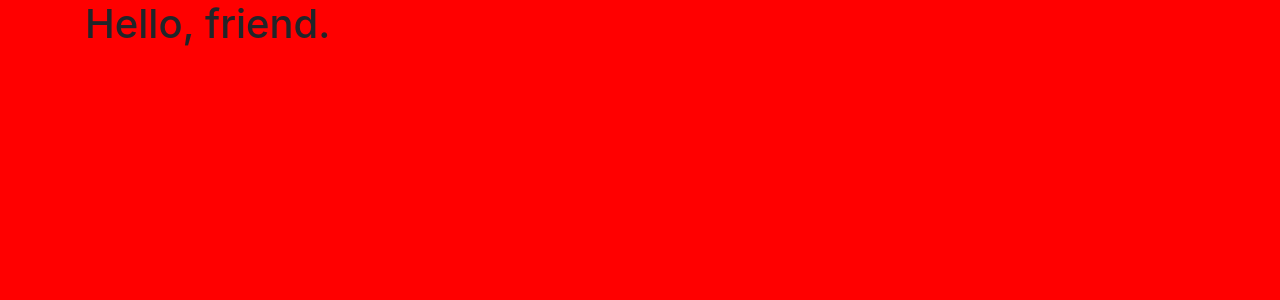
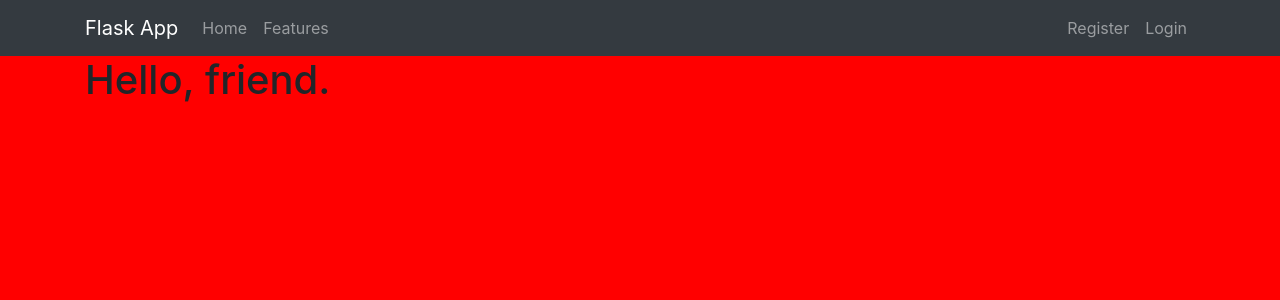
Before and after one commit to kkornel/flask-social-app, a Flask app: page / in a window 1280 px wide. Shown: the top 300 px of the page. Run offline with Flask 2, Linux system fonts and the light colour scheme; some libraries are stand-ins or nearby versions.

Commit message:
Added BS layout to base page

```diff
--- a/flaskapp/templates/base.html.j2
+++ b/flaskapp/templates/base.html.j2
@@ -14,17 +14,57 @@
   {% if title %}
     <title>{{ title }}</title>
   {% else %}
-        <title>Flask Blog</title>
+    <title>Flask - Master Thesis</title>
   {% endif %}
 </head>
 
 <body>
-    <div role="main" class="container">
+  <nav class="navbar navbar-expand-lg navbar-dark bg-dark">
+    <div class="container">
+      <a class="navbar-brand" href="#">Flask App</a>
+      <button class="navbar-toggler" type="button" data-toggle="collapse" data-target="#navbarText"
+        aria-controls="navbarText" aria-expanded="false" aria-label="Toggle navigation">
+        <span class="navbar-toggler-icon"></span>
+      </button>
+      <div class="collapse navbar-collapse" id="navbarText">
+        <ul class="navbar-nav mr-auto">
+          <li class="nav-item">
+            <a class="nav-link" href="#">Home <span class="sr-only">(current)</span></a>
+          </li>
+          <li class="nav-item">
+            <a class="nav-link" href="#">Features</a>
+          </li>
+        </ul>
+        <ul class="navbar-nav">
+          {#
+          {% if current_user.is_authenticated %}
+          #}
+          {% if 1==0 %}
+            <li class="nav-item">
+              <a class="nav-link" href="#">Account</a>
+            </li>
+            <li class="nav-item">
+              <a class="nav-link" href="#">Logout</a>
+            </li>
+          {% else %}
+            <li class="nav-item">
+              <a class="nav-link" href="#">Register</a>
+            </li>
+            <li class="nav-item">
+              <a class="nav-link" href="#">Login</a>
+            </li>
+          {% endif %}
+        </ul>
+      </div>
+    </div>
+  </nav>
+
+  <div class="container">
     <!-- with_categories=true allows to add categories/classes to flash() in .py files -->
     {% with messages = get_flashed_messages(with_categories=true) %}
       {% if messages %}
         {% for category, message in messages %}
-                    <div class="alert alert-{{ category }}">
+          <div class="alert alert-{{ category }}" role="alert">
             {{ message }}
           </div>
         {% endfor %}
```
Also changed, not shown: 1 other file. Lines whose indentation alone changed are shown as unchanged.
